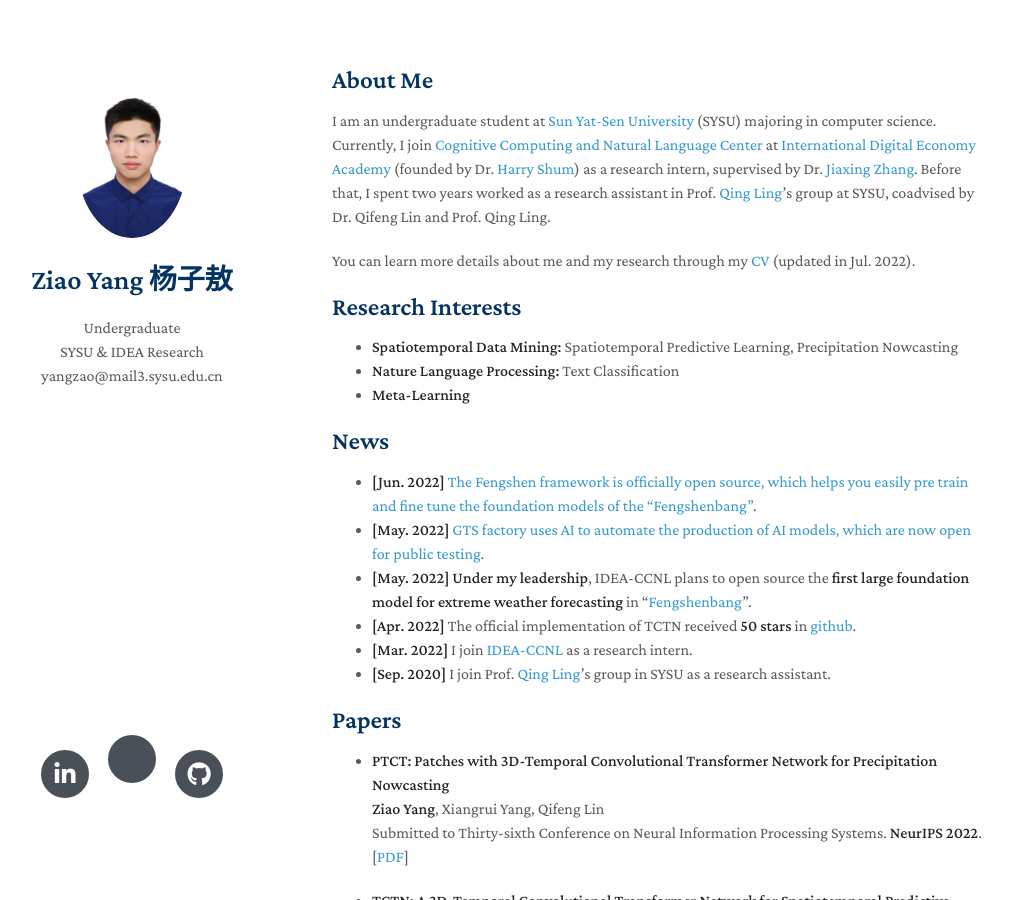
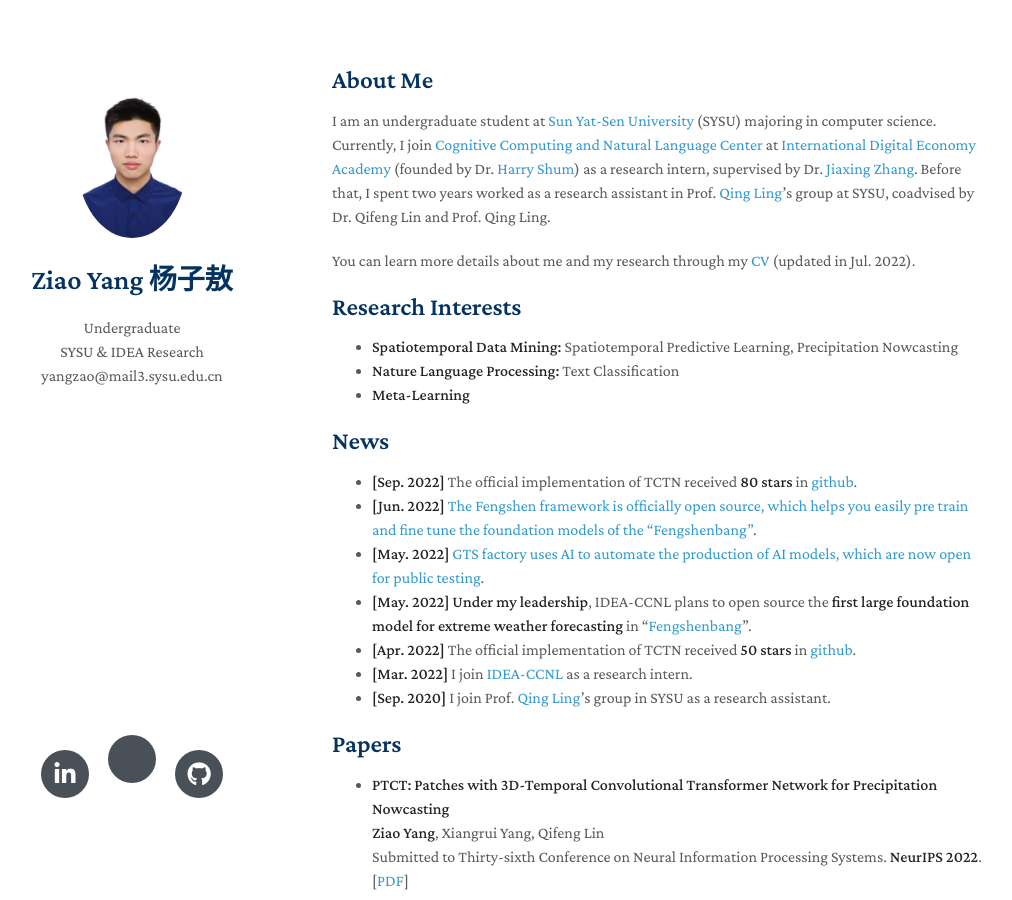
Before and after one commit to yangziao56/homepage, a Jekyll site: the page built from index.md, in a window 1280 px wide and 900 px high. Shown: the whole window, without its empty margins (138-1150 px from the left). Built offline with Jekyll 4.4.1, drawn with Linux system fonts in a browser that asks for light colours; nearby versions of some CDN libraries; a style sheet for code colours, icons or effects is not loaded; our own code applies the rules of GitHub Pages for plain Markdown files.

Commit message:
Update index.md
Signed-off-by: Ziao Yang <70676524+yangziao56@users.noreply.github.com>

```diff
--- a/index.md
+++ b/index.md
@@ -17,6 +17,7 @@
 
 ## News
 
+- **[Sep. 2022]** The official implementation of TCTN received **80 stars** in [github](https://github.com/yangziao56/TCTN-pytorch).
 - **[Jun. 2022]** [The Fengshen framework is officially open source, which helps you easily pre train and fine tune the foundation models of the "Fengshenbang"](https://mp.weixin.qq.com/s/NtaEVMdTxzTJfVr-uQ419Q).
 - **[May. 2022]** [GTS factory uses AI to automate the production of AI models, which are now open for public testing](https://mp.weixin.qq.com/s/AFp22hzElkBmJD_VHW0njQ).
 - **[May. 2022]** **Under my leadership**, IDEA-CCNL plans to open source the **first large foundation model for extreme weather forecasting** in "[Fengshenbang](https://github.com/IDEA-CCNL/Fengshenbang-LM)".
```
